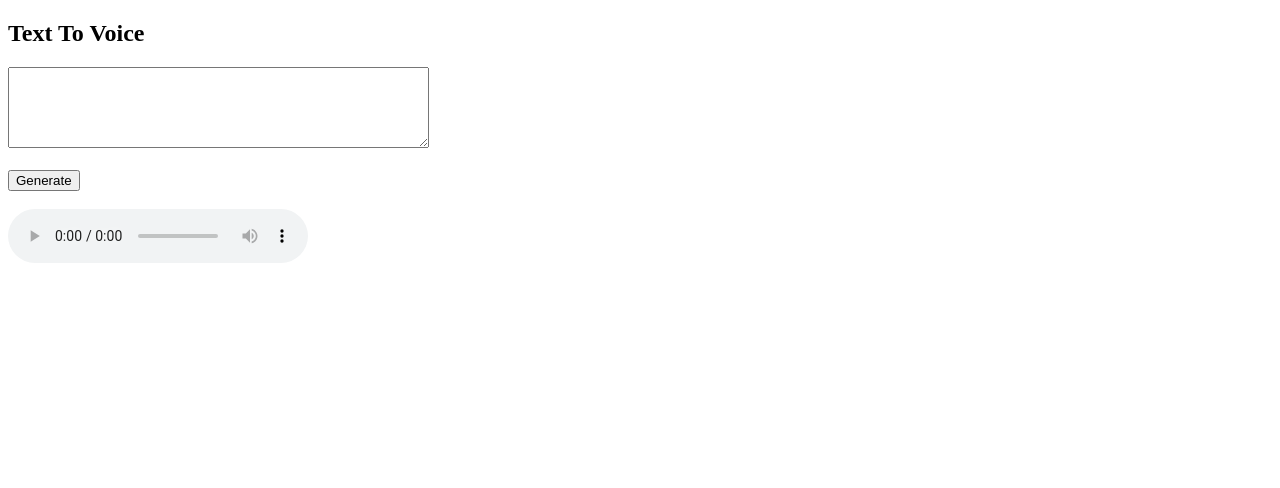
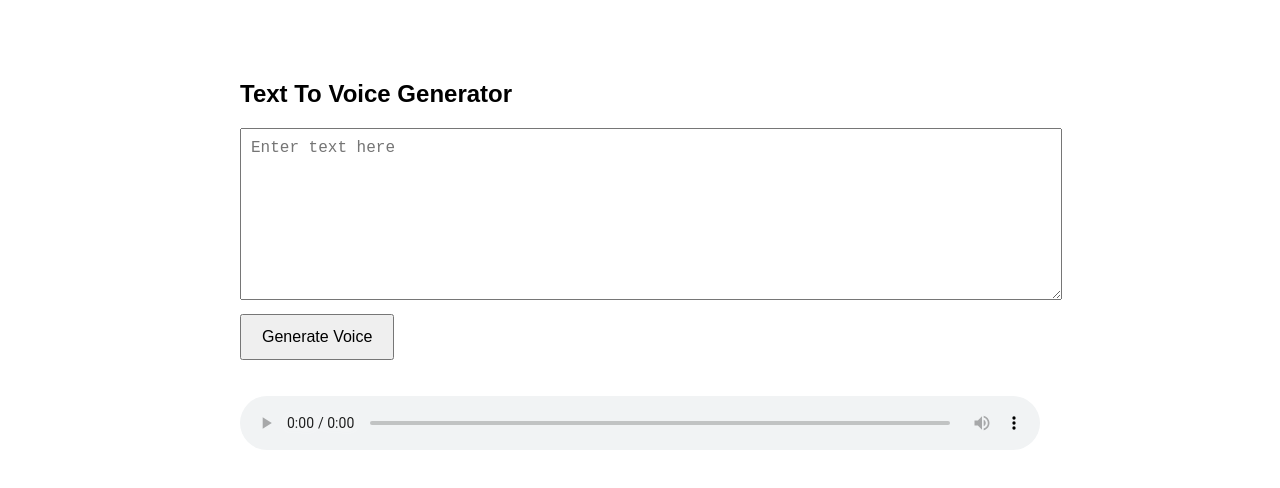
Before and after one commit to psdn56/voice, a plain HTML site: page index.html in a window 1280 px wide. Drawn offline with Linux system fonts and the light colour scheme.

Commit message:
Update index.html

```diff
--- a/index.html
+++ b/index.html
@@ -1,27 +1,84 @@
 <!DOCTYPE html>
-<html>
+<html lang="en">
 <head>
-    <title>Voice Generator</title>
+<meta charset="UTF-8">
+<meta name="viewport" content="width=device-width, initial-scale=1.0">
+<title>Voice Generator</title>
+
+<style>
+body{
+    font-family: Arial, sans-serif;
+    max-width: 800px;
+    margin: 40px auto;
+    padding: 20px;
+}
+
+textarea{
+    width: 100%;
+    height: 150px;
+    padding: 10px;
+    font-size: 16px;
+}
+
+button{
+    padding: 12px 20px;
+    font-size: 16px;
+    cursor: pointer;
+    margin-top: 10px;
+}
+
+audio{
+    width: 100%;
+    margin-top: 20px;
+}
+
+#downloadBtn{
+    display:none;
+    margin-top:20px;
+    padding:12px 20px;
+    background:#28a745;
+    color:white;
+    text-decoration:none;
+    border-radius:5px;
+}
+</style>
+
 </head>
 <body>
 
-<h2>Text To Voice</h2>
+<h2>Text To Voice Generator</h2>
 
-<textarea id="text" rows="5" cols="50"></textarea>
-<br><br>
+<textarea id="text" placeholder="Enter text here"></textarea>
 
-<button onclick="generate()">Generate</button>
+<br>
 
-<br><br>
+<button onclick="generateVoice()">Generate Voice</button>
 
-<audio id="audio" controls></audio>
+<p id="status"></p>
+
+<audio id="audioPlayer" controls></audio>
+
+<br>
+
+<a id="downloadBtn" download="voice.wav">
+Download Audio
+</a>
 
 <script>
-function generate() {
 
-    let text = document.getElementById("text").value;
+async function generateVoice(){
 
-    fetch("/generate",{
+    const text = document.getElementById("text").value;
+
+    if(!text){
+        alert("Please enter some text");
+        return;
+    }
+
+    document.getElementById("status").innerText =
+    "Generating voice...";
+
+    const response = await fetch("/generate",{
         method:"POST",
         headers:{
             "Content-Type":"application/json"
@@ -29,16 +86,25 @@ function generate() {
         body:JSON.stringify({
             text:text
         })
-    })
-    .then(r=>r.blob())
-    .then(blob=>{
+    });
 
-        let url = URL.createObjectURL(blob);
+    const blob = await response.blob();
 
-        document.getElementById("audio").src = url;
+    const audioURL = URL.createObjectURL(blob);
 
-    });
+    document.getElementById("audioPlayer").src =
+    audioURL;
+
+    const downloadBtn =
+    document.getElementById("downloadBtn");
+
+    downloadBtn.href = audioURL;
+    downloadBtn.style.display = "inline-block";
+
+    document.getElementById("status").innerText =
+    "Voice generated successfully!";
 }
+
 </script>
 
 </body>
```
